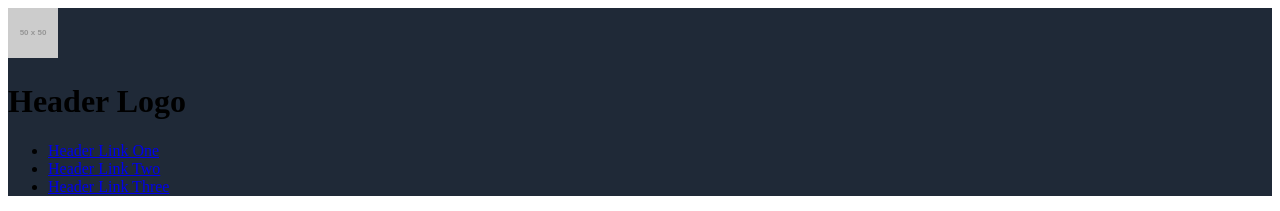
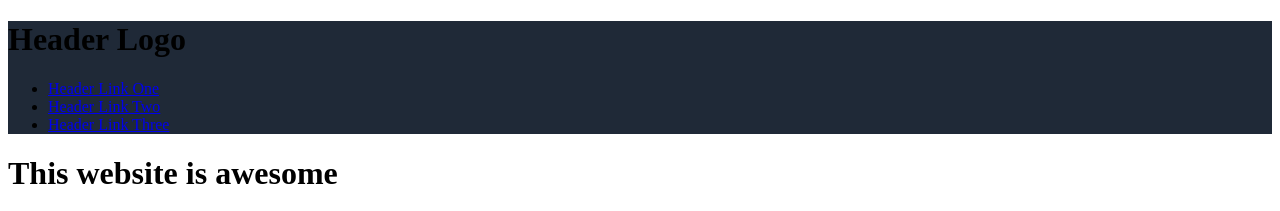
Before and after one commit to TANUROHILLA/Landing-Page, a plain HTML site: page index.html in a window 1280 px wide. Shown: the top 211 px of the page. Drawn offline with Linux system fonts and the light colour scheme; placeholder pictures from the web are drawn by us.

Commit message:
Update index.html

```diff
--- a/index.html
+++ b/index.html
@@ -9,7 +9,6 @@
 <body>
     <header>
         <div class="container">
-            <img src="https://via.placeholder.com/50" alt="Website Logo" class="logo">
             <h1>Header Logo</h1>
             <nav>
                 <ul>
```
